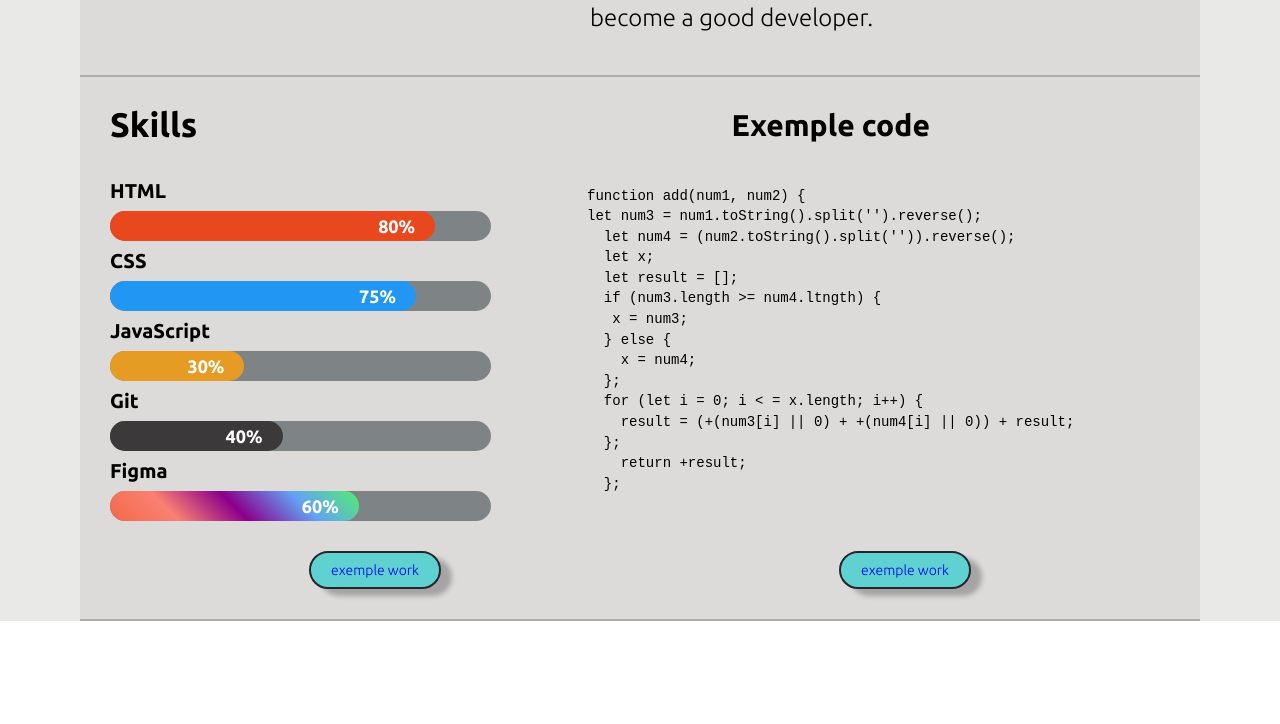
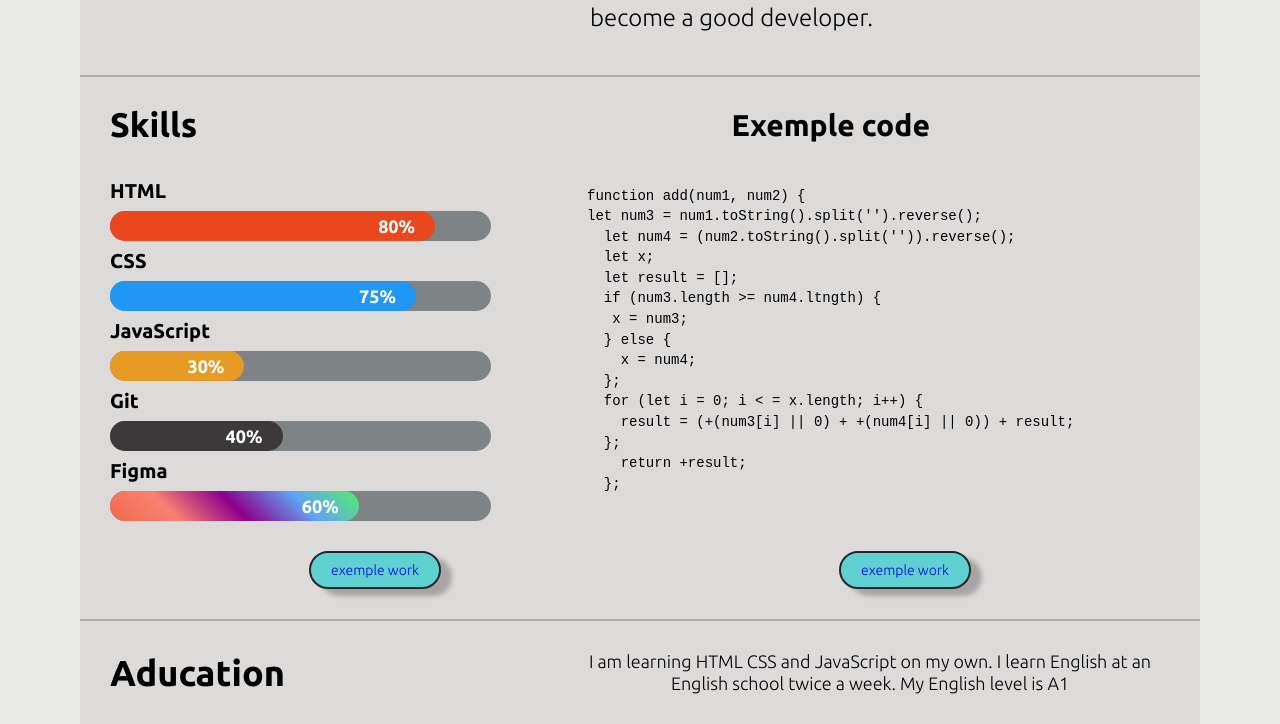
Before and after one commit to DimaTeniuta/rsschool-cv-stage0, a plain HTML site: page index.html in a window 1280 px wide. Shown: the part 753-1477 px from the top of the page. Before the commit the page ends 1374 px from the top, so only its background shows below. Drawn offline with Linux system fonts and the light colour scheme.

Commit message:
feat: add aducation section and style for it

```diff
--- a/index.html
+++ b/index.html
@@ -185,6 +185,19 @@
           </ul>
         </div>
         <div class="line"></div>
+
+        <section id="aducation">
+          <div class="aducation-wrap">
+            <div class="aducation">
+              <h2 class="aducation-text-bold">Aducation</h2>
+              <p class="aducation-text">
+                I am learning HTML CSS and JavaScript on my own. I learn
+                English at an English school twice a week. My English level is A1
+              </p>
+            </div>
+          </div>
+        </section>
+
     </div>
   </main>
 </body>
--- a/style.css
+++ b/style.css
@@ -269,3 +269,20 @@ body {
 .btn :hover {
   color: #f3fafa;
 }
+
+.aducation {
+  display: flex;
+  justify-content: space-between;
+  align-items: center;
+  padding: 30px;
+  font-size: 24px;
+  font-weight: bold;
+}
+
+.aducation-text {
+  max-width: 600px;
+  font-size: 18px;
+  font-weight: normal;
+  text-align: center;
+  line-height: 1.2;
+}
```
